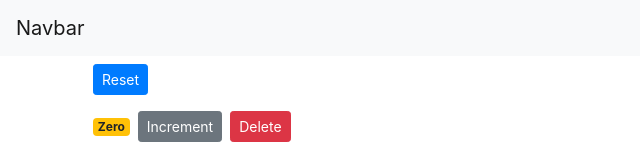
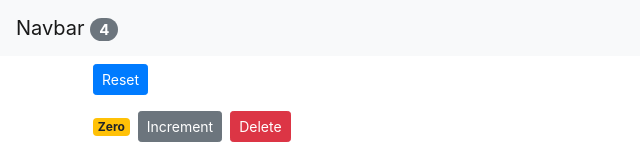
Before and after one commit to Nchia-Emmanuela/Counter-App, a React (Create React App) app: page / in a window 1280 px wide. Shown: the top 156 px of the page, without its empty margins (0-640 px from the left). Built offline with nearby package versions, Linux system fonts and the light colour scheme.

Commit message:
accessing counters length

```diff
--- a/src/App.js
+++ b/src/App.js
@@ -43,7 +43,7 @@
   render() {
     return (
       <React.Fragment>
-        <NavBar />
+        <NavBar totalCounters = {this.state.counters.length}/>
         <main className="container">
           <Counters
             counters={this.state.counters}
--- a/src/components/navbar.jsx
+++ b/src/components/navbar.jsx
@@ -1,10 +1,12 @@
-import React, { Component } from 'react'
+import React, { Component } from "react";
 
 class NavBar extends Component {
   render() {
     return (
       <nav className="navbar navbar-light bg-light">
-                <a href="" className="navbar-brand">Navbar</a>
+        <a href="" className="navbar-brand">
+          Navbar <span className="badge badge-pill badge-secondary">{this.props.totalCounters}</span>
+        </a>
       </nav>
     );
   }
```
Lines whose indentation alone changed are shown as unchanged.
